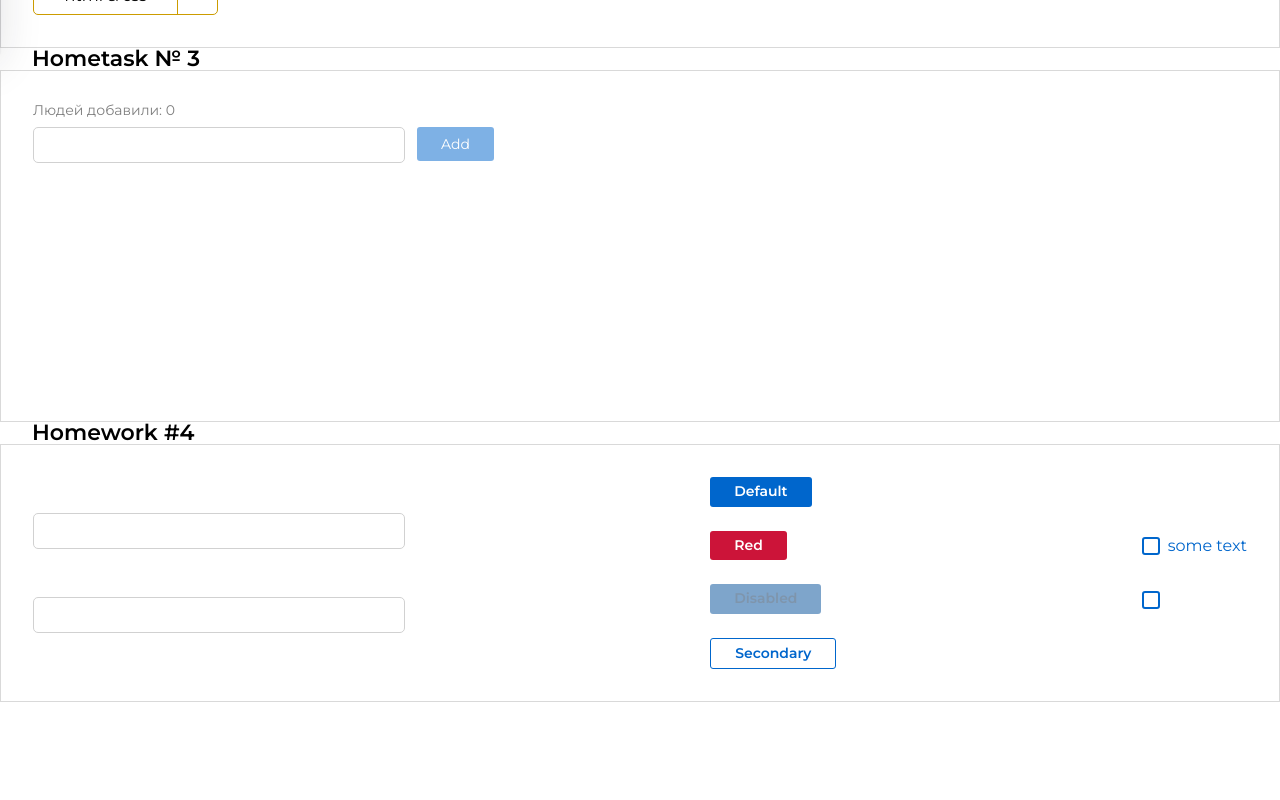
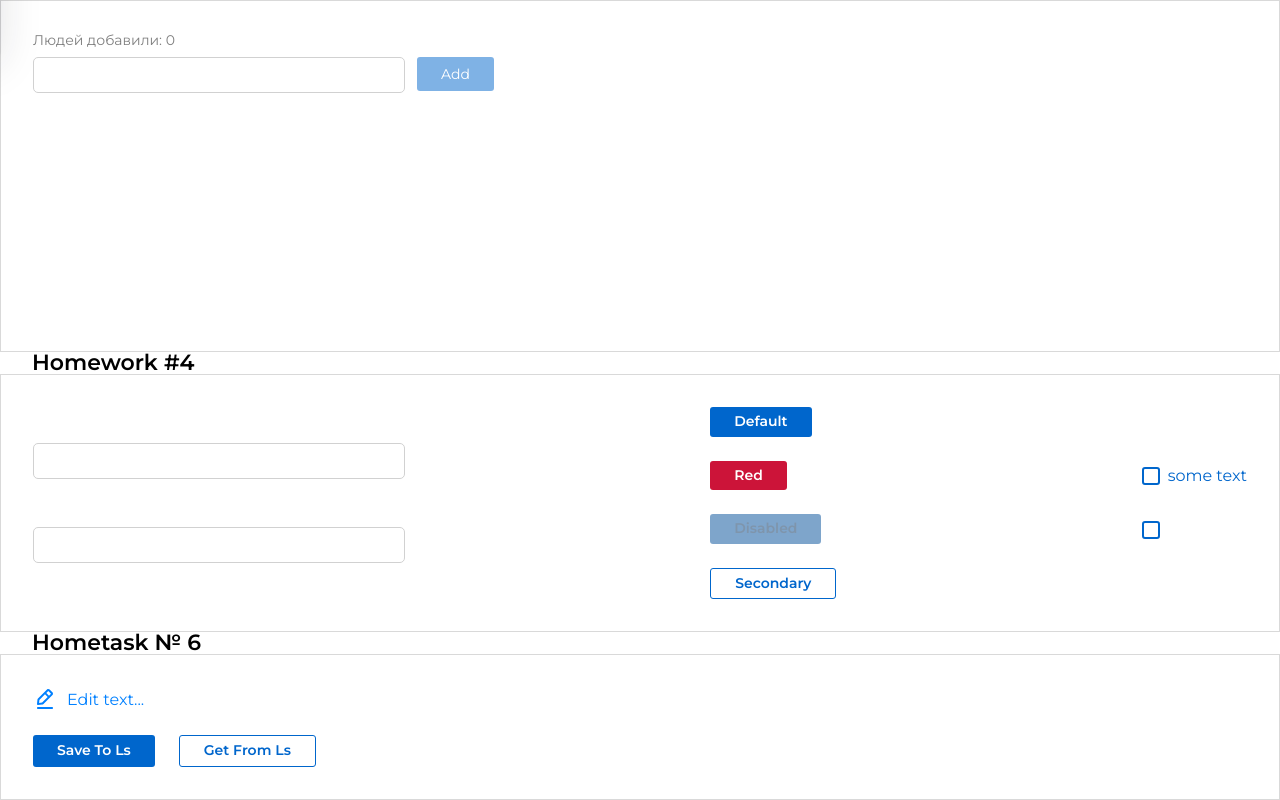
Before and after one commit to akach-dev/home-front-tuesday, a React (Create React App) app: page /#/pre-junior in a window 1280 px wide. Shown: the part 747-1547 px from the top of the page. Before the commit the page ends 1449 px from the top, so only its background shows below. Built offline with nearby package versions, Linux system fonts and the light colour scheme.

Commit message:
lesson HW6 done

```diff
--- a/src/s1-main/App.module.css
+++ b/src/s1-main/App.module.css
@@ -10,7 +10,7 @@
 }
 
 .hw > *:not(:last-child) {
-    margin-bottom: 70px;
+    /*margin-bottom: 70px;*/
 }
 
 .hwTitle {
--- a/src/s1-main/App.tsx
+++ b/src/s1-main/App.tsx
@@ -6,6 +6,7 @@ import HW3 from "../s2-homeworks/hw03/HW3";
 import HW4 from "../s2-homeworks/hw04/HW4";
 import HW5 from "../s2-homeworks/hw05/HW5";
 import {Outlet} from "react-router-dom";
+import HW6 from "../s2-homeworks/hw06/HW6";
 
 function App() {
   return (
@@ -18,6 +19,7 @@ function App() {
 
        {/*при выполнении дз 5 и более - закомментировать здесь дз 1-4, так как они есть внутри дз 5*/}
        <HW5/>
+       <HW6/>
      </div>
   )
 }
--- a/src/s2-homeworks/hw05/layout/Layout.tsx
+++ b/src/s2-homeworks/hw05/layout/Layout.tsx
@@ -24,7 +24,6 @@ export const Layout: FC<PropsType> = ({children}) => {
        <div>
          {/*страницы*/}
          {children}
-         <Outlet/>
        </div>
      </>
   )
--- a/src/s2-homeworks/hw06/HW6.module.css
+++ b/src/s2-homeworks/hw06/HW6.module.css
@@ -1,5 +1,8 @@
 .buttonsContainer {
+    display: flex;
+    gap: 24px
 }
 
-.editableSpanContainer {
+.editableSpanContainer:not(:last-child) {
+    margin-bottom: 24px;
 }
--- a/src/s2-homeworks/hw06/HW6.tsx
+++ b/src/s2-homeworks/hw06/HW6.tsx
@@ -1,6 +1,6 @@
-import React, { useState } from 'react'
+import React, {useState} from 'react'
 import SuperEditableSpan from './common/c4-SuperEditableSpan/SuperEditableSpan'
-import { restoreState, saveState } from './localStorage/localStorage'
+import {restoreState, saveState} from './localStorage/localStorage'
 import s2 from '../../s1-main/App.module.css'
 import SuperButton from '../hw04/common/c2-SuperButton/SuperButton'
 import s from './HW6.module.css'
@@ -17,14 +17,17 @@ const HW6 = () => {
   const save = () => {
     saveState<string>('hw6-editable-span-value', value)
   }
+
   const restore = () => {
+    const newValue = restoreState<string>('hw6-editable-span-value', '')
+    setValue(newValue)
     // делают студенты
 
   }
 
   return (
      <div id={'hw6'}>
-            <div className={s2.hwTitle}>Homework #6</div>
+       <div className={s2.hwTitle}>Hometask № 6</div>
 
        {/*демонстрация возможностей компоненты:*/}
        <div className={s2.hw}>
@@ -35,7 +38,7 @@ const HW6 = () => {
               onChangeText={setValue}
               spanProps={{
                 id: 'hw6-editable-span',
-                            defaultText: 'enter text...',
+                defaultText: 'Edit text...',
               }}
            />
          </div>
--- a/src/s2-homeworks/hw06/common/c4-SuperEditableSpan/SuperEditableSpan.module.css
+++ b/src/s2-homeworks/hw06/common/c4-SuperEditableSpan/SuperEditableSpan.module.css
@@ -1,10 +1,21 @@
+.spanBlock {
+    display: flex;
+    align-items: center;
+    gap: 10px;
+}
+
 .spanBlock {
 }
 
 .span {
+    color: #0080FF;
+    font-weight: 500;
+    line-height: normal;
 }
 
 .input {
+    max-width: 276px;
+    height: 36px;
 }
 
 .pen {
--- a/src/s2-homeworks/hw06/common/c4-SuperEditableSpan/SuperEditableSpan.tsx
+++ b/src/s2-homeworks/hw06/common/c4-SuperEditableSpan/SuperEditableSpan.tsx
@@ -23,7 +23,7 @@ type SuperEditableSpanType = Omit<DefaultInputPropsType, 'type'> & {
   onEnter?: () => void
   error?: string
 
-    spanProps?: DefaultSpanPropsType  & {defaultText?: string}// пропсы для спана
+  spanProps?: DefaultSpanPropsType & { defaultText?: string }// пропсы для спана
 }
 
 const SuperEditableSpan: React.FC<SuperEditableSpanType> = (
@@ -41,11 +41,13 @@ const SuperEditableSpan: React.FC<SuperEditableSpanType> = (
   spanProps || {}
 
   const onEnterCallback = () => {
+    setEditMode(false)
     // выключить editMode при нажатии Enter // делают студенты
 
     onEnter?.()
   }
   const onBlurCallback = (e: React.FocusEvent<HTMLInputElement>) => {
+    setEditMode(false)
     // выключить editMode при нажатии за пределами инпута // делают студенты
 
     onBlur?.(e)
@@ -54,6 +56,8 @@ const SuperEditableSpan: React.FC<SuperEditableSpanType> = (
      e: React.MouseEvent<HTMLSpanElement, MouseEvent>
   ) => {
     // включить editMode при двойном клике // делают студенты
+
+    setEditMode(true)
 
     onDoubleClick?.(e)
   }
```
Lines whose indentation alone changed are shown as unchanged.
